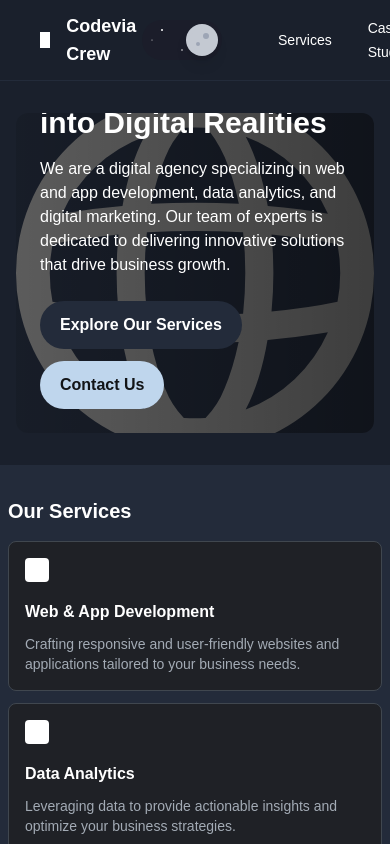
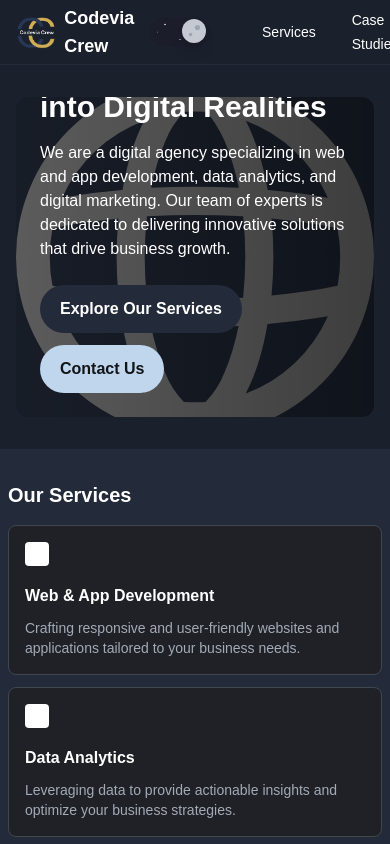
Before and after one commit to codeviacrewofficials/Codevia-Crew, a Next.js app in the folder codevia-crew/: page / in a window 390 px wide. Both pictures are taken after a click on the button "toggle". Shown: the top 844 px of the page. Built offline with nearby package versions, Linux system fonts and the light colour scheme; what @ant-design/nextjs-registry would draw is missing.

Commit message:
feat: Refactor theme toggle and improve Navbar styling for better responsiveness

```diff
--- a/codevia-crew/src/app/services/page.jsx
+++ b/codevia-crew/src/app/services/page.jsx
@@ -1,7 +1,6 @@
 "use client";
 import Navbar from "@/components/Navbar";
 import Footer from "@/components/Footer";
-import { ThemeProvider } from "@/components/ThemeProvider";
 import { useState } from "react";
 
 
@@ -98,7 +97,6 @@ export default function Services() {
   const tab = SERVICE_TABS.find((t) => t.key === activeTab);
 
   return (
-    <ThemeProvider>
       <div className="w-full min-h-screen flex flex-col bg-[#F9FAFB] dark:bg-[#121417]">
         <Navbar />
         <main className="flex flex-col items-center w-full px-0 py-10">
@@ -443,6 +441,5 @@ export default function Services() {
         </main>
         <Footer />
       </div>
-    </ThemeProvider>
   );
 }
--- a/codevia-crew/src/components/FancyThemeToggle.jsx
+++ b/codevia-crew/src/components/FancyThemeToggle.jsx
@@ -5,7 +5,7 @@ import { useTheme } from '@/components/ThemeProvider';
 // Scaled down SVGs for Navbar (width: 64, height: 24)
 function LightToggleSVG() {
   return (
-    <svg width="80" height="40" viewBox="0 0 160 80" fill="none" xmlns="http://www.w3.org/2000/svg">
+    <svg width="60" height="30" viewBox="0 0 160 80" fill="none" xmlns="http://www.w3.org/2000/svg">
       <rect width="160" height="80" rx="40" fill="#3A8DCA" />
       {/* Clouds on the right, more visible */}
       <ellipse cx="140" cy="20" rx="15" ry="15" fill="white" fillOpacity="0.45" />
@@ -21,7 +21,7 @@ function LightToggleSVG() {
 
 function DarkToggleSVG() {
   return (
-    <svg width="80" height="40" viewBox="0 0 160 80" fill="none" xmlns="http://www.w3.org/2000/svg">
+    <svg width="60" height="30" viewBox="0 0 160 80" fill="none" xmlns="http://www.w3.org/2000/svg">
       <rect width="160" height="80" rx="40" fill="#1B1D2A" />
       {/* Stars */}
       <circle cx="40" cy="20" r="2" fill="white" />
@@ -40,8 +40,8 @@ export default function FancyThemeToggle() {
   return (
     <button
       aria-label="Toggle Theme"
-      className="relative w-15 h-8 flex items-center rounded-full transition-colors duration-300 focus:outline-none border-none bg-transparent p-0"
-      style={{ minWidth: 80, minHeight: 40 }}
+      className="relative w-10 h-4 flex items-center rounded-full transition-colors duration-300 focus:outline-none border-none bg-transparent p-0"
+      style={{ minWidth: 80, minHeight: 30 }}
       onClick={() => setDark((d) => !d)}
     >
       {/* Track SVG */}
@@ -50,9 +50,9 @@ export default function FancyThemeToggle() {
       </span>
       {/* Animated thumb (sun/moon) */}
       <span
-        className="absolute top-1 left-1 w-8 h-8 rounded-full shadow-lg transition-transform duration-500"
+        className="absolute top-0.5 left-1 w-6 h-6 rounded-full shadow-lg transition-transform duration-500"
         style={{
-          transform: dark ? 'translateX(40px)' : 'translateX(0px)',
+          transform: dark ? 'translateX(28px)' : 'translateX(0px)',
           background: dark ? '#C4C9D2' : '#FED62E',
           display: 'flex',
           alignItems: 'center',
--- a/codevia-crew/src/components/Navbar.jsx
+++ b/codevia-crew/src/components/Navbar.jsx
@@ -8,21 +8,34 @@ import FancyThemeToggle from './FancyThemeToggle';
 export default function Navbar() {
   const { dark, setDark } = useTheme();
   return (
-    <div className={`w-full px-10 py-3 border-b border-[#232B3A] flex justify-between items-center ${dark ? 'bg-[#1A202C]' : 'bg-white'}`}>
+    <div className={`w-full px-4 py-1 border-b border-[#232B3A] flex justify-between items-center ${dark ? 'bg-[#1A202C]' : 'bg-white'}`}>
       {/* Logo and Brand */}
-      <div className="flex items-center gap-4">
-        <div className="relative w-4 h-4 overflow-hidden">
-          <div className="absolute top-0 left-0 w-4 h-4 bg-white" />
+      <div className="flex items-center gap-2">
+        <div className="relative w-14 h-14">
+          {/* Light logo */}
+          <img
+            src="/images/Logo/logo_light.svg"
+            alt="Codevia Crew Logo"
+            className={`w-full h-full object-contain absolute inset-0 transition-opacity duration-200 ${dark ? 'opacity-0' : 'opacity-100'}`}
+            draggable={false}
+          />
+          {/* Dark logo */}
+          <img
+            src="/images/Logo/logo_dark.png"
+            alt="Codevia Crew Logo"
+            className={`w-full h-full object-contain absolute inset-0 transition-opacity duration-200 ${dark ? 'opacity-100' : 'opacity-0'}`}
+            draggable={false}
+          />
         </div>
         <div>
-          <span className="text-white text-lg font-bold">Codevia Crew</span>
+          <span className={`${dark ? "text-white" : "text-[#232B3A]"} text-lg font-bold`}>Codevia Crew</span>
         </div>
       </div>
 
       {/* Navigation Links */}
-      <div className="flex-1 justify-end flex gap-8 items-center">
+      <div className="flex-1 justify-end flex gap-x-8 items-center">
         {/* Theme Toggle */}
-        <div className="flex items-center mr-6">
+        <div className="flex items-center ">
           <FancyThemeToggle />
         </div>
         <div className="flex gap-9 items-center h-10">
```
